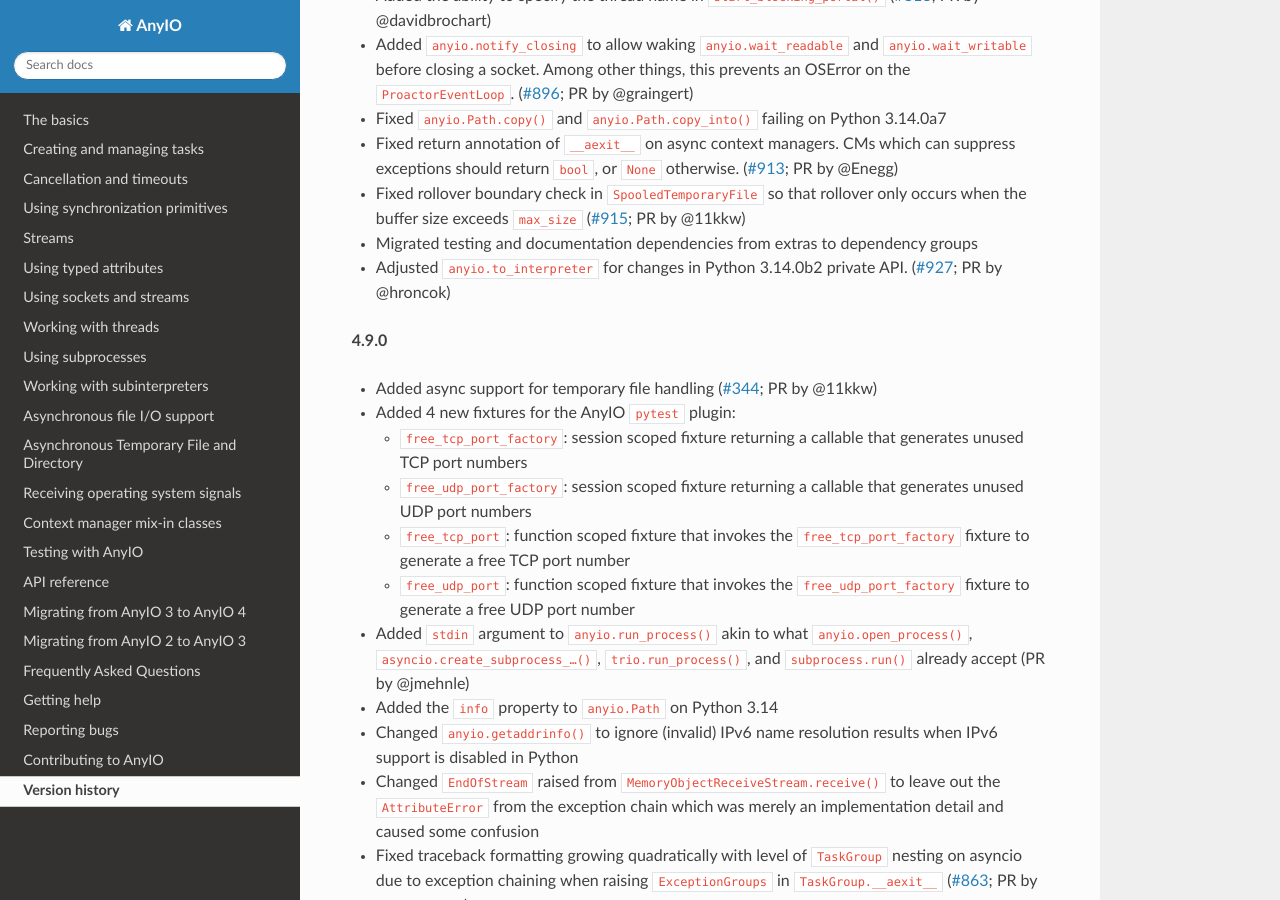
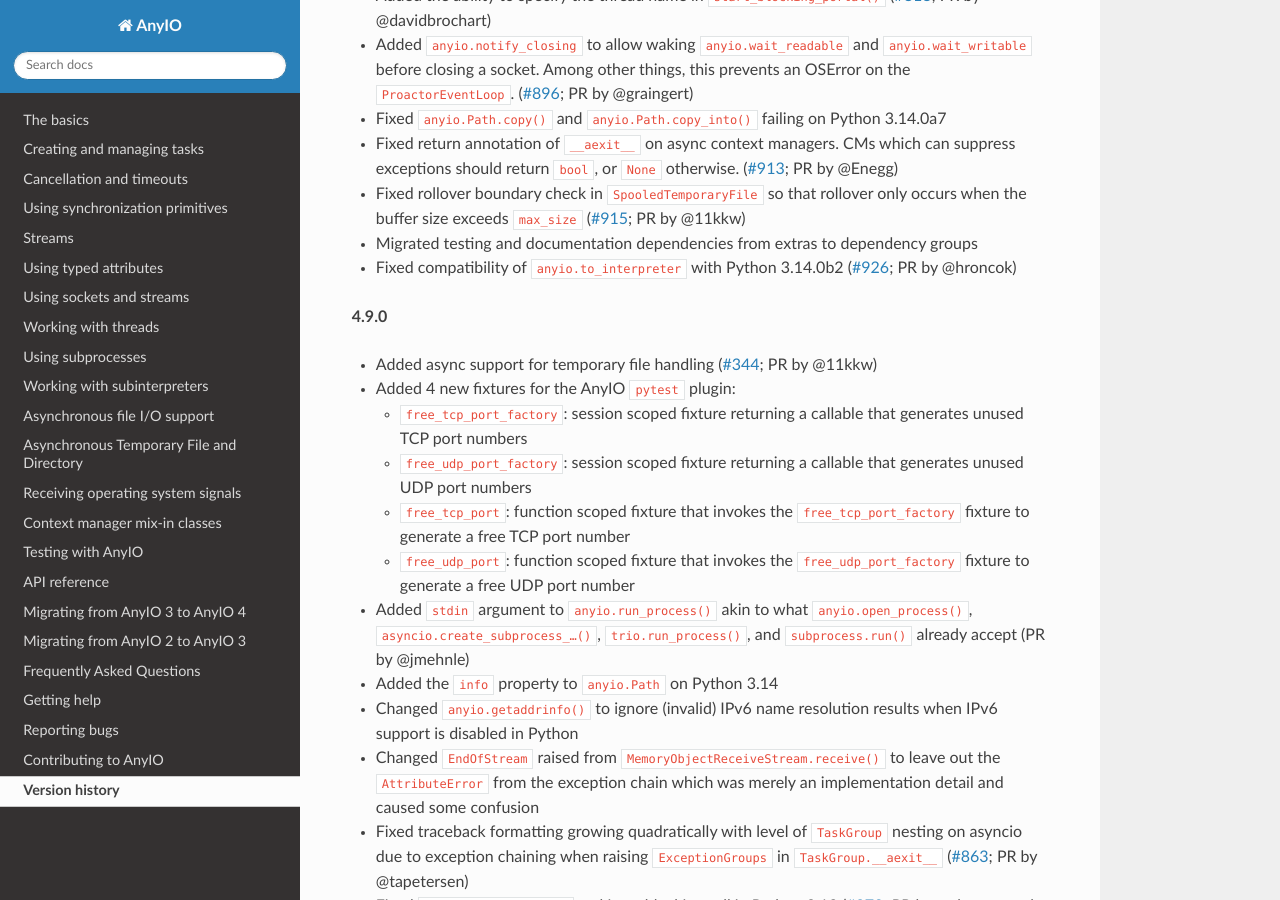
Before and after one commit to agronholm/anyio, a Sphinx documentation site: the page built from docs/versionhistory.rst, in a window 1280 px wide and 900 px high, scrolled down 346 px. Built offline with Sphinx 7.4.7 and the Read the Docs theme 3.1.0, drawn with Linux system fonts in a browser that asks for light colours; the version number could not be read and is left out.

Commit message:
Update versionhistory.rst

```diff
--- a/docs/versionhistory.rst
+++ b/docs/versionhistory.rst
@@ -24,8 +24,8 @@ This library adheres to `Semantic Versioning 2.0 <http://semver.org/>`_.
   only occurs when the buffer size exceeds ``max_size``
   (`#915 <https://github.com/agronholm/anyio/pull/915>`_; PR by @11kkw)
 - Migrated testing and documentation dependencies from extras to dependency groups
-- Adjusted ``anyio.to_interpreter`` for changes in Python 3.14.0b2 private API.
-  (`#927 <https://github.com/agronholm/anyio/pull/927>`_; PR by @hroncok)
+- Fixed compatibility of ``anyio.to_interpreter`` with Python 3.14.0b2
+  (`#926 <https://github.com/agronholm/anyio/issues/926>`_; PR by @hroncok)
 
 **4.9.0**
 
```
